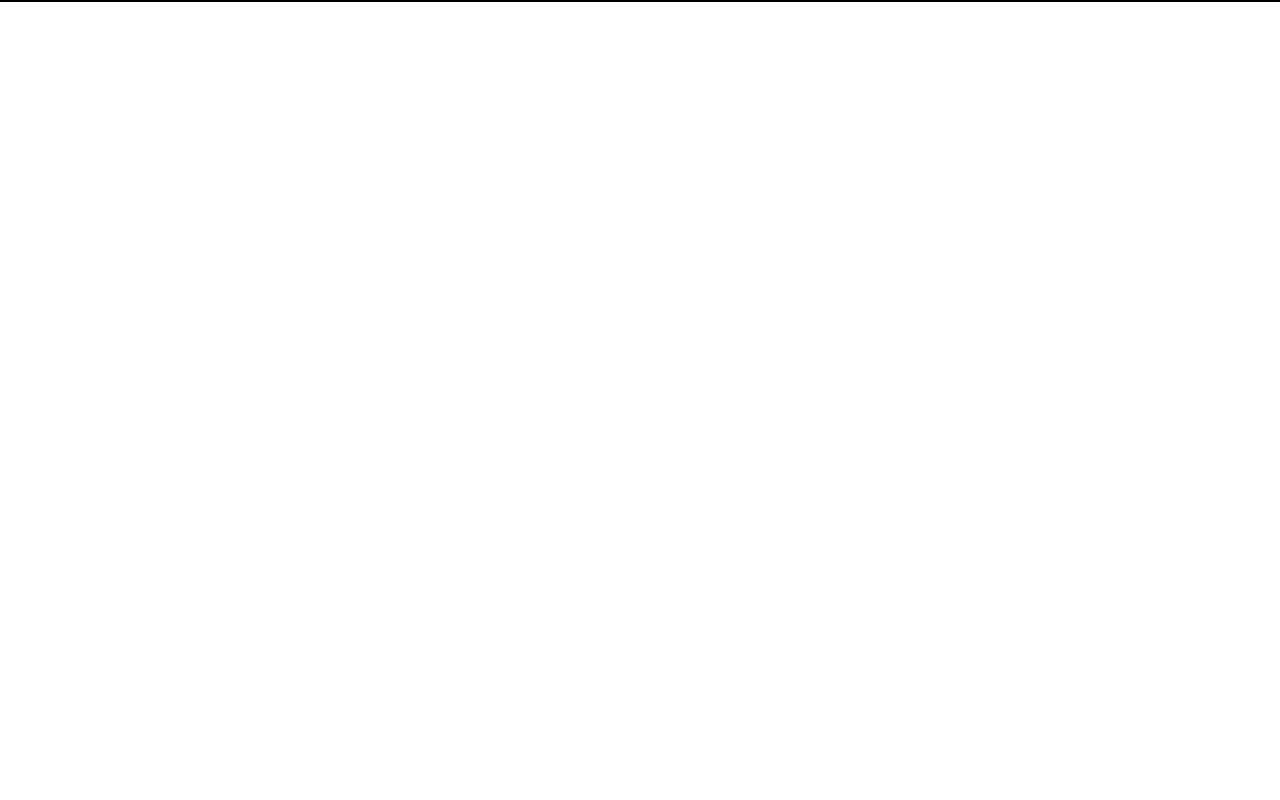
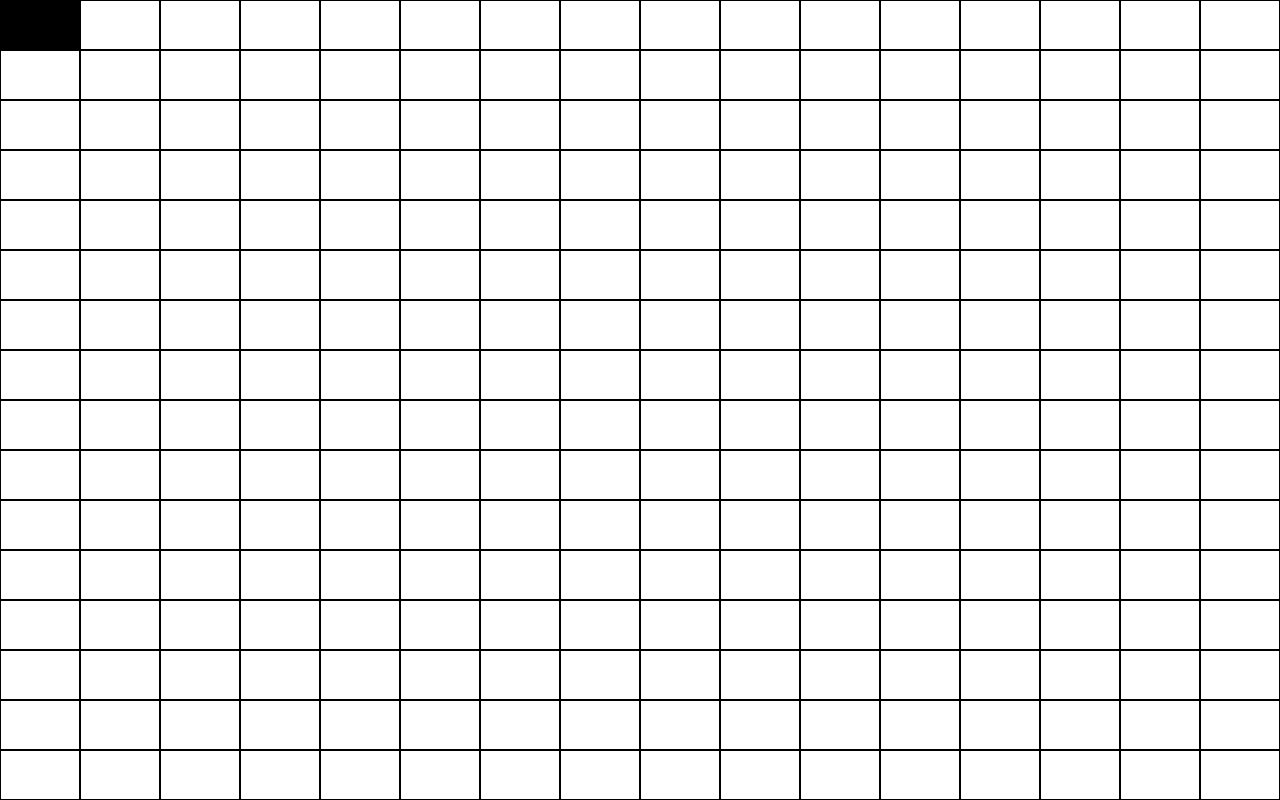
Before and after one commit to LW1117/odin-etch-a-sketch, a plain HTML site: page index.html in a window 1280 px wide. Drawn offline with Linux system fonts and the light colour scheme.

Commit message:
Add style to display as squares

```diff
--- a/script.js
+++ b/script.js
@@ -8,6 +8,15 @@ createGrids = (numberOfrows) => {
     fragment.appendChild(newGrid);
   }
   gridContainer.appendChild(fragment);
+
+  let size = 100 / numberOfrows;
+
+  const grids = document.querySelectorAll(".grid");
+
+  grids.forEach((grid) => {
+    grid.style.width = `${size}vw`;
+    grid.style.height = `${size}vh`;
+  });
 };
 
 createGrids(16);
--- a/style.css
+++ b/style.css
@@ -6,9 +6,15 @@
 #grid-container {
   display: flex;
   flex-wrap: wrap;
+  width: 100vw;
+  height: 100vh;
 }
 
 .grid {
-  flex: 1;
   border: 1px solid black;
+  box-sizing: border-box;
 }
+
+.grid:hover {
+  background-color: black;
+}
```
